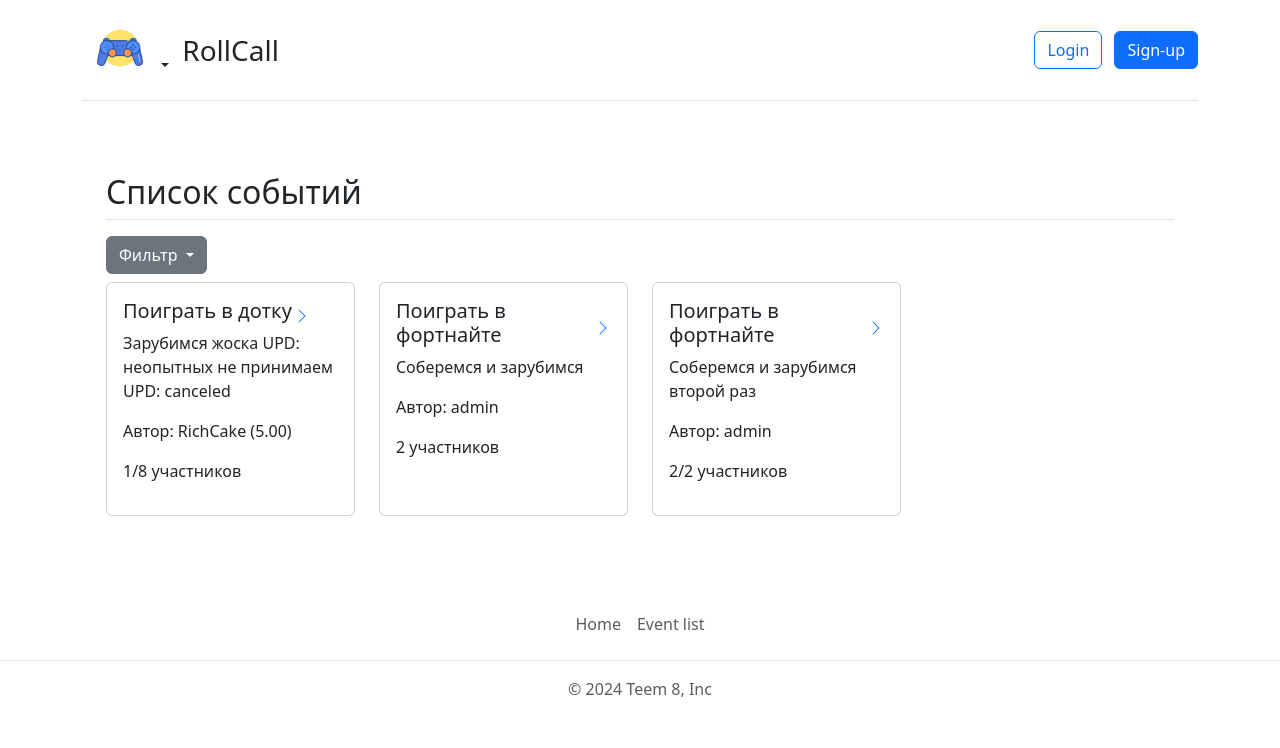
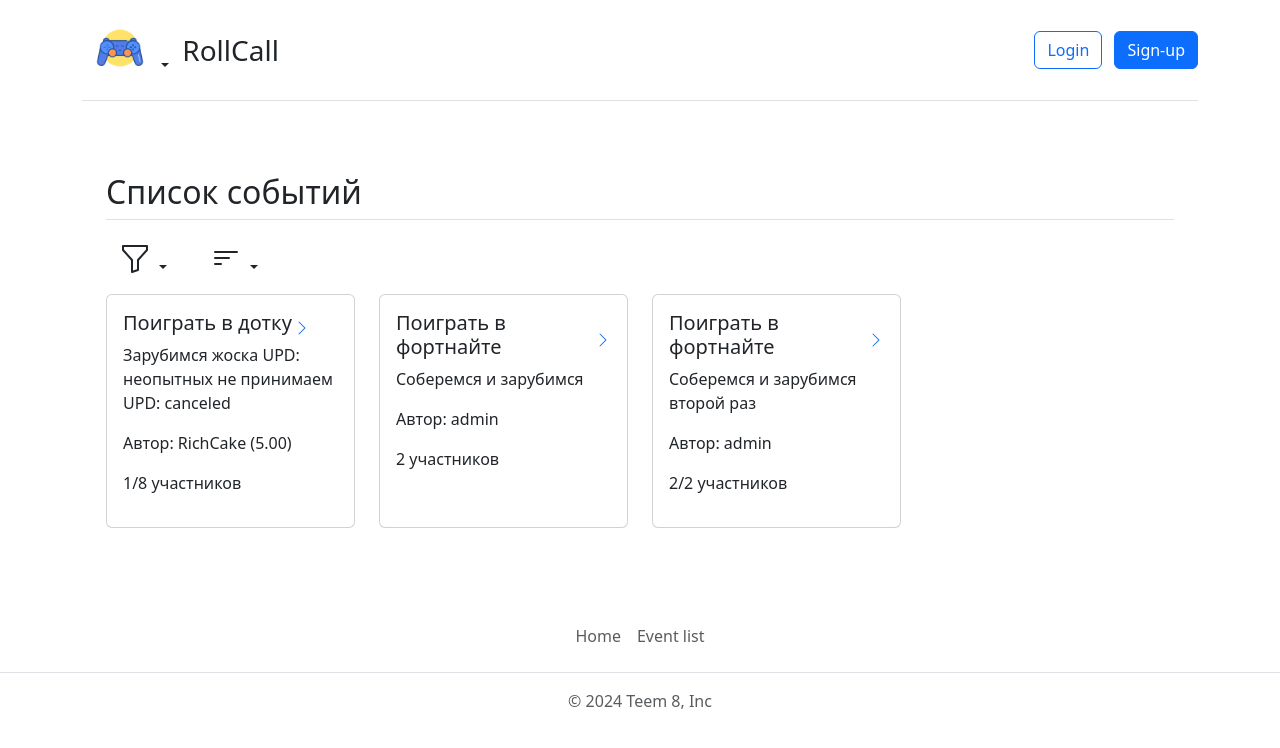
Before and after one commit to RichCake/rollcall, a Django app: page /event/list/ in a window 1280 px wide. Shown: the top 748 px of the page. Run offline with Django 4.2, Linux system fonts and the light colour scheme; data comes from the database, SQL or seed files in the repository; some libraries are stand-ins or nearby versions.

Commit message:
sorting events in event list

```diff
--- a/event_manager/categories/models.py
+++ b/event_manager/categories/models.py
@@ -12,6 +12,7 @@ class Category(models.Model):
     class Meta:
         verbose_name = 'категория'
         verbose_name_plural = 'категории'
+        ordering = ['name']
 
     def __str__(self):
         return self.name
--- a/event_manager/events/views.py
+++ b/event_manager/events/views.py
@@ -1,5 +1,6 @@
 from django.contrib.auth import get_user_model
 from django.contrib.auth.mixins import LoginRequiredMixin
+from django.db.models.functions import Lower
 from django.http import HttpResponseRedirect
 from django.shortcuts import get_object_or_404, render
 from django.urls import reverse_lazy
@@ -109,6 +110,8 @@ class EventsListView(views.ListView):
         status = self.request.GET.get('status')
         author = self.request.GET.get('author')
         date = self.request.GET.get('date')
+        sort = self.request.GET.get('sort')
+
         if status:
             if status == 'status1':
                 queryset = queryset.filter(participants=self.request.user)
@@ -121,7 +124,14 @@ class EventsListView(views.ListView):
                 queryset = queryset.exclude(author=self.request.user)
         if date:
             queryset = queryset.filter(end=date)
+        if sort:
+            queryset = queryset.order_by(Lower(sort).asc())
         return queryset
+
+    def get_context_data(self, **kwargs):
+        context = super().get_context_data(**kwargs)
+        context['sort'] = self.request.GET.get('sort')
+        return context
 
 
 class DetailEventView(views.DetailView):
--- a/event_manager/templates/base.html
+++ b/event_manager/templates/base.html
@@ -25,6 +25,9 @@
     <symbol id="chevron-left" viewBox="0 0 16 16">
       <path fill-rule="evenodd" d="M11.354 1.646a.5.5 0 0 1 0 .708L5.707 8l5.647 5.646a.5.5 0 0 1-.708.708l-6-6a.5.5 0 0 1 0-.708l6-6a.5.5 0 0 1 .708 0"/>
     </svg>
+    <sympol id="funnel-fill" viewBox="0 0 16 16">
+      <path fill-rule="evenodd" d="M1.5 1.5A.5.5 0 0 1 2 1h12a.5.5 0 0 1 .5.5v2a.5.5 0 0 1-.128.334L10 8.692V13.5a.5.5 0 0 1-.342.474l-3 1A.5.5 0 0 1 6 14.5V8.692L1.628 3.834A.5.5 0 0 1 1.5 3.5z"/>
+    </symbol>
   </svg>
   {% include "includes/header.html" %}
   <main>
--- a/event_manager/templates/events/event_list.html
+++ b/event_manager/templates/events/event_list.html
@@ -8,12 +8,15 @@
 <div class="container">
   <div class="container px-4 py-5">
     <h2 class="pb-2 border-bottom">Список событий</h2>
+    <div class="row justify-content-left">
+      <div class="col-1">
         <div class="dropdown py-2">
-      <button class="btn btn-secondary dropdown-toggle" type="button" data-bs-toggle="dropdown" aria-expanded="false">
-        Фильтр
+          <button class="btn dropdown-toggle" type="button" data-bs-toggle="dropdown" aria-expanded="false">
+            <svg xmlns="http://www.w3.org/2000/svg" width="32" height="32" fill="currentColor" class="bi bi-funnel-fill" viewBox="0 0 16 16">
+              <path d="M1.5 1.5A.5.5 0 0 1 2 1h12a.5.5 0 0 1 .5.5v2a.5.5 0 0 1-.128.334L10 8.692V13.5a.5.5 0 0 1-.342.474l-3 1A.5.5 0 0 1 6 14.5V8.692L1.628 3.834A.5.5 0 0 1 1.5 3.5zm1 .5v1.308l4.372 4.858A.5.5 0 0 1 7 8.5v5.306l2-.666V8.5a.5.5 0 0 1 .128-.334L13.5 3.308V2z"/>
+            </svg>
           </button>
-      <ul class="dropdown-menu">
-        <form method="GET">
+          <form method="GET" class="dropdown-menu p-2">
             <div class="mb-3">
               <label for="status">Статус:</label>
               <select name="status" id="status">
@@ -34,10 +37,51 @@
               <label for="date">Дата:</label>
               <input type="date" name="date" id="date">
             </div>
-          <button type="submit" class="btn btn-primary">Применить фильтр</button>
+            <button type="submit" class="btn btn-primary">Применить</button>
           </form>
-      </ul>
         </div>
+      </div>
+      <div class="col-3">
+        <div class="dropdown py-2">
+          <button class="btn dropdown-toggle" type="button" data-bs-toggle="dropdown" aria-expanded="false" data-bs-auto-close="outside">
+            <svg xmlns="http://www.w3.org/2000/svg" width="32" height="32" fill="currentColor" class="bi bi-filter-left" viewBox="0 0 16 16">
+              <path d="M2 10.5a.5.5 0 0 1 .5-.5h3a.5.5 0 0 1 0 1h-3a.5.5 0 0 1-.5-.5m0-3a.5.5 0 0 1 .5-.5h7a.5.5 0 0 1 0 1h-7a.5.5 0 0 1-.5-.5m0-3a.5.5 0 0 1 .5-.5h11a.5.5 0 0 1 0 1h-11a.5.5 0 0 1-.5-.5"/>
+            </svg>
+          </button>
+          <form method="GET" class="dropdown-menu p-2">
+            <div class="mb-3">
+              <input type="radio" id="title" name="sort" value="title">
+              <label for="title">По заголовку</label><br>
+              <input type="radio" id="category__name" name="sort" value="category__name">
+              <label for="category__name">По категории</label><br>
+              <input type="radio" id="none" name="sort" value="">
+              <label for="none">Отменить выбор</label><br>
+            </div>
+            <button type="submit" class="btn btn-primary">Применить</button>
+          </form>
+        </div>
+      </div>
+    </div>
+    {% if sort == "category" %}
+      {% for event in events %}
+        {% ifchanged event.category.name %}
+          {% if not forloop.first %}
+            </div>
+          {% endif %}
+          {% if event.category.name %}
+            <h2>{{ event.category.name }}</h2>
+          {% else %}
+          <h2>Без категории</h2>
+          {% endif %}
+          <div class="row row-cols-1 row-cols-md-4 g-4">
+        {% endifchanged %}
+        <div class="col">
+            {% include "includes/event_card.html" %}
+        </div>
+      {% empty %}
+        <h3>Не найдено</h3>
+      {% endfor %}
+    {% else %}
       <div class="row row-cols-1 row-cols-md-4 g-4">
         {% for event in events %}
           <div class="col">
@@ -47,7 +91,10 @@
           <h3>Не найдено</h3>
         {% endfor %}
       </div>
+    {% endif %}
+    </div>
   </div>
 </div>
 
+
 {% endblock %}
```
Also changed, not shown: event_manager/categories/migrations/0002_alter_category_options.py (added), event_manager/events/migrations/0010_alter_event_category.py (added). Lines whose indentation alone changed are shown as unchanged.
